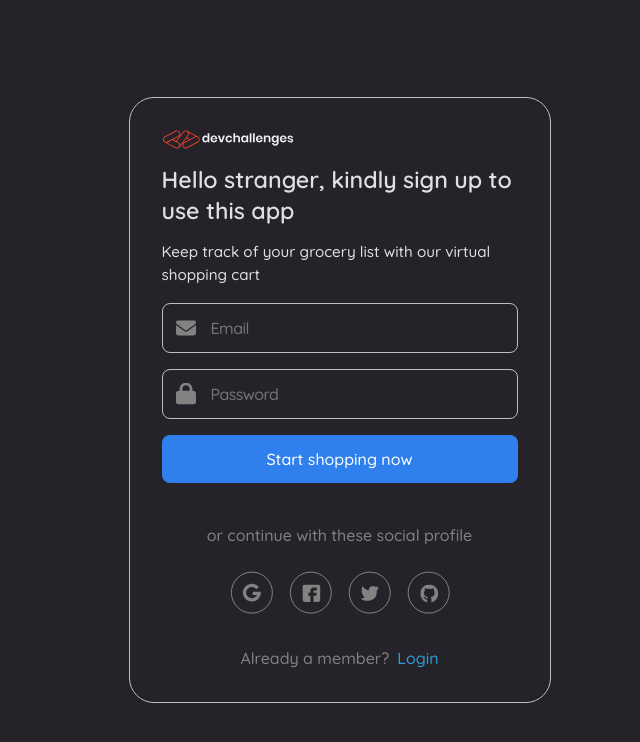
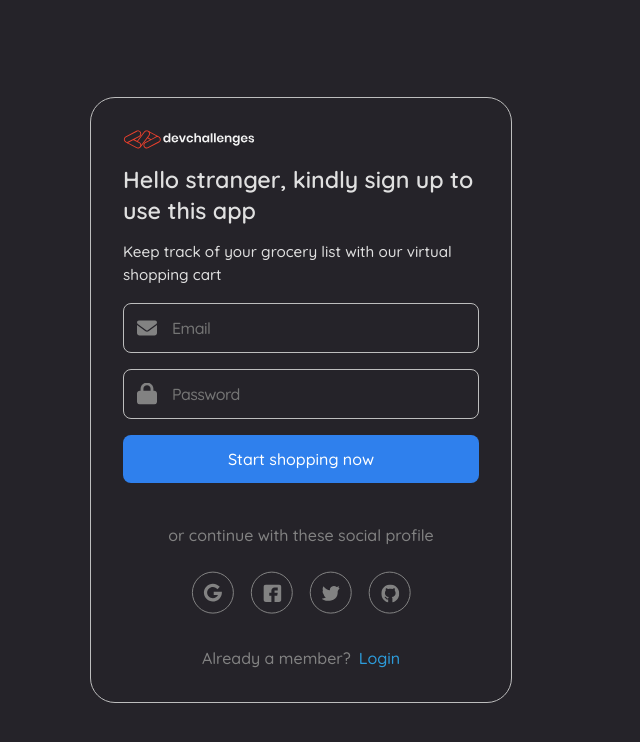
Before and after one commit to Keith-Web3/Shoppingfy, a React (Vite) app: page /signup in a window 1280 px wide. Shown: the top 742 px of the page, without its empty margins (339-979 px from the left). Built offline with nearby package versions, Linux system fonts and the light colour scheme; no server answers.

Commit message:
fixed form alignment

```diff
--- a/src/components/Settings.jsx
+++ b/src/components/Settings.jsx
@@ -100,6 +100,7 @@ function Settings() {
           <Button
             onClick={() => {
               signOut(auth)
+              dispatch(actions.signOut())
               navigate('/login')
             }}
           >
--- a/src/sass/Auth/form-template.scss
+++ b/src/sass/Auth/form-template.scss
@@ -7,7 +7,6 @@
     position: absolute;
     inset: 0;
     background-color: #252329;
-
     z-index: -1;
   }
 
@@ -18,7 +17,6 @@
     padding: 2em;
     max-width: 420px;
     grid-column: 1 / -1;
-    grid-area: main;
     background-color: #252329;
     margin: auto;
   }
```
